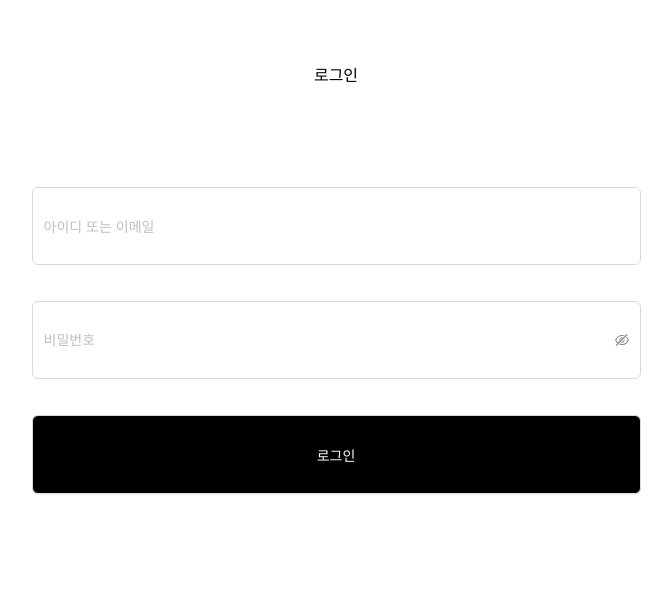
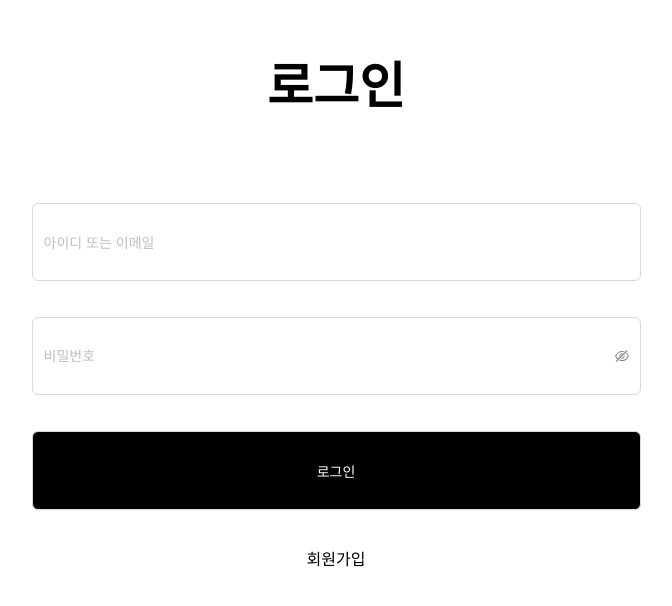
Before and after one commit to Ninetyfive-DSWU/TravAI_FE, a React (Vite) app: page /login in a window 1280 px wide. Shown: the part 184-790 px from the top of the page, without its empty margins (304-976 px from the left). Built offline with nearby package versions, Linux system fonts and the light colour scheme.

Commit message:
Style: 로그인 페이지 스타일 수정

```diff
--- a/src/pages/Login/LoginForm.tsx
+++ b/src/pages/Login/LoginForm.tsx
@@ -1,4 +1,5 @@
 import React, { useState } from 'react';
+import styled from 'styled-components';
 import { EyeInvisibleOutlined, EyeTwoTone } from '@ant-design/icons';
 import { Input, Button, Space } from 'antd';
 
@@ -6,7 +7,7 @@ const LoginForm: React.FC = () => {
   const [, setPasswordVisible] = useState(false);
 
   return (
-    <Space direction='vertical' style={{ gap: '36px' }}>
+    <Space direction='vertical' style={{ gap: '36px', alignItems: 'center' }}>
       <Input style={{ width: '609px', height: '78.23px' }} placeholder='아이디 또는 이메일' />
       <Input.Password
         style={{ width: '609px', height: '78.23px' }}
@@ -19,8 +20,13 @@ const LoginForm: React.FC = () => {
       >
         로그인
       </Button>
+      <SignUpButton>회원가입</SignUpButton>
     </Space>
   );
 };
 
 export default LoginForm;
+
+const SignUpButton = styled.div`
+  cursor: pointer;
+`;
--- a/src/pages/Login/index.tsx
+++ b/src/pages/Login/index.tsx
@@ -1,5 +1,6 @@
 import React from 'react';
 import styled from 'styled-components';
+import Typography from '@components/ui/Typography/Typography';
 import LoginForm from '@pages/Login/LoginForm';
 import SignUpForm from '@pages/Login/SignUpForm';
 
@@ -10,7 +11,11 @@ interface LoginProps {
 const Login: React.FC<LoginProps> = ({ type }) => {
   return (
     <LoginContainer>
-      <p>{type === 'login' ? '로그인' : '회원가입'}</p>
+      {type === 'login' ? (
+        <Typography content='로그인' size={50} fontWeight={700} />
+      ) : (
+        <Typography content='회원가입' size={50} fontWeight={700} />
+      )}
       {type === 'login' ? <LoginForm /> : <SignUpForm />}
     </LoginContainer>
   );
```
